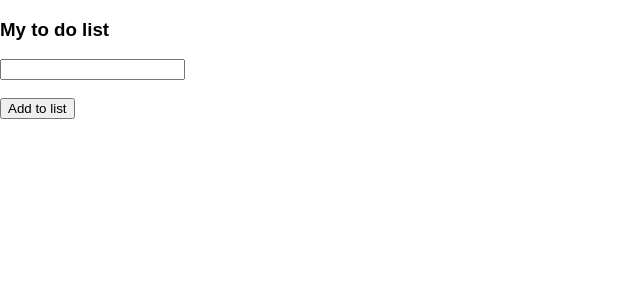
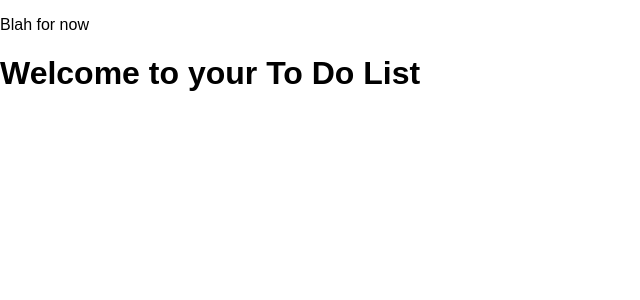
Before and after one commit to Nurha/react_to_do_list, a React (Create React App) app: page / in a window 1280 px wide. Shown: the top 300 px of the page, without its empty margins (0-640 px from the left). Built offline with nearby package versions, Linux system fonts and the light colour scheme.

Commit message:
Installed material ui and react dom router and started working on a landing page and nav bar.

```diff
--- a/package.json
+++ b/package.json
@@ -3,8 +3,10 @@
   "version": "0.1.0",
   "private": true,
   "dependencies": {
+    "material-ui": "^0.20.2",
     "react": "^16.4.2",
     "react-dom": "^16.4.2",
+    "react-router-dom": "^4.3.1",
     "react-scripts": "1.1.4"
   },
   "scripts": {
--- a/src/App.js
+++ b/src/App.js
@@ -1,9 +1,23 @@
 import React, { Component } from 'react';
+import { BrowserRouter as Router, Route } from 'react-router-dom';
 import './App.css';
+import MuiThemeProvider from 'material-ui/styles/MuiThemeProvider';
 import TodoApp from './components/todoapp';
+import LandingPage from './components/landingpage';
+import NavBar from './components/navbar';
 
 export default class App extends Component {
   render() {
-    return < TodoApp />
+    return (
+      <MuiThemeProvider>
+      <Router>
+        <div>
+          <Route exact path='*' component={NavBar}/>
+          <Route exact path='/' component={LandingPage} />
+          <Route exact path='/todolist' component={TodoApp} />
+        </div>
+      </Router>
+    </MuiThemeProvider>
+    )
   }
 }
--- /dev/null
+++ b/src/components/landingpage.js
@@ -0,0 +1,11 @@
+import React, { Component } from 'react';
+
+export default class LandingPage extends Component {
+    render () {
+        return (
+            <div>
+                <h1>Welcome to your To Do List</h1>
+            </div>
+        )
+    }
+}
--- /dev/null
+++ b/src/components/navbar.js
@@ -0,0 +1,11 @@
+import React, { Component } from 'react';
+
+export default class NavBar extends Component {
+    render() {
+        return (
+            <div>
+                <p>Blah for now</p>
+            </div>
+        )
+    }
+}
--- a/src/components/todoapp.js
+++ b/src/components/todoapp.js
@@ -36,9 +36,9 @@ export default class ToDoApp extends Component {
         })
     }
 
-    delete_list_item = (index, e) => {
+    delete_list_item = (id) => {
         const list_items = Object.assign([], this.state.list_items);
-        list_items.splice(index, 1);
+        list_items.splice(id, 1);
         this.setState({ list_items: list_items})
     }
 
```
Also changed, not shown: 1 other file (tests, documents, lock files or other folders).
